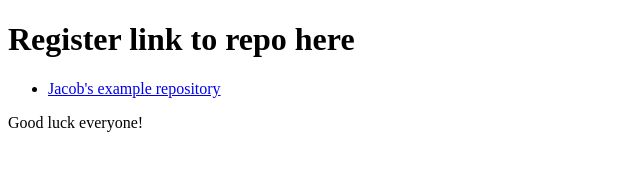
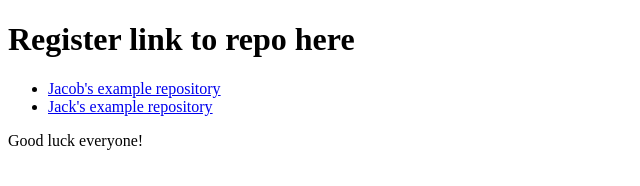
Before and after one commit to almoutasema/iths-komplettering, a plain HTML site: page index.html in a window 1280 px wide. Shown: the whole page, without its empty margins (0-640 px from the left). Drawn offline with Linux system fonts and the light colour scheme.

Commit message:
Update index.html

```diff
--- a/index.html
+++ b/index.html
@@ -12,6 +12,9 @@
         <li>
             <a href="https://github.com/JacobMcElhinney/iths-projekt-i-team/issues">Jacob's example repository</a>
         </li>
+        <li>
+            <a href="https://github.com/djnoodle/iths-komplettering/issues">Jack's example repository</a>
+        </li>
     </ul>
     <p>Good luck everyone!</p>
 </body>
```
